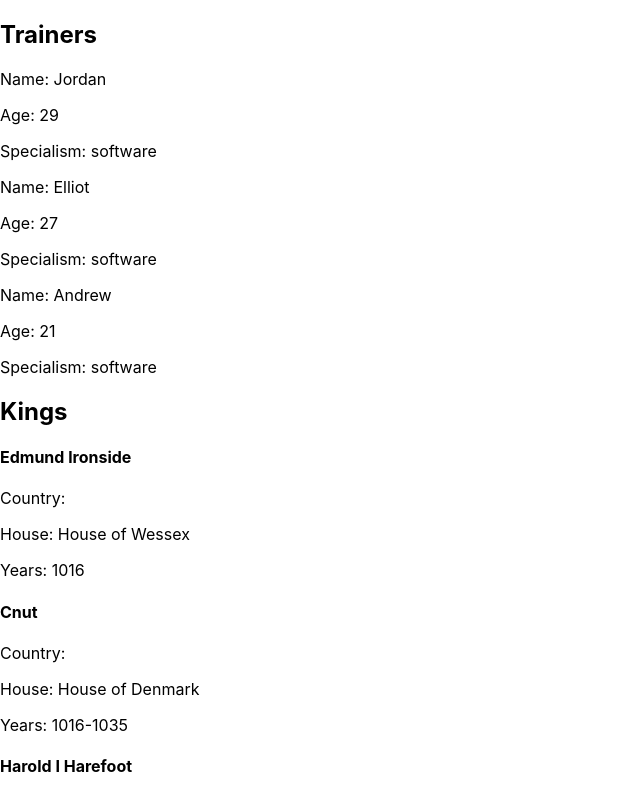
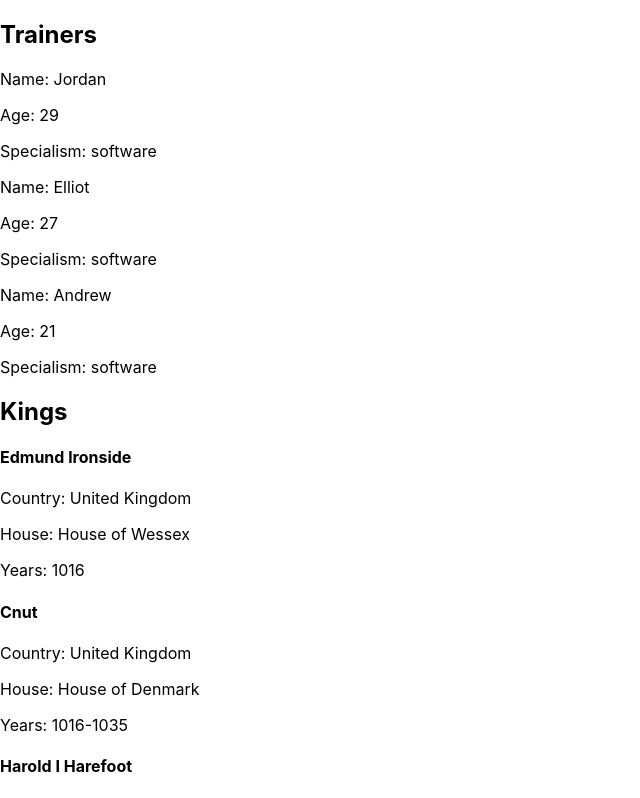
Before and after one commit to JHarry444/LBG-React-Demo, a React (Create React App) app: page / in a window 1280 px wide. Shown: the top 798 px of the page, without its empty margins (0-640 px from the left). Built offline with nearby package versions, Linux system fonts and the light colour scheme.

Commit message:
fixed country

```diff
--- a/src/components/static_data/King.jsx
+++ b/src/components/static_data/King.jsx
@@ -3,7 +3,7 @@ import PropTypes from "prop-types";
 function King(props) {
     return (<div>
         <h4>{props.name}</h4>
-        <p>Country: {props.city}</p>
+        <p>Country: {props.country}</p>
         <p>House: {props.house}</p>
         <p>Years: {props.years}</p>
     </div>);
```
